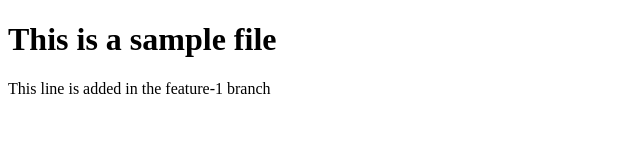
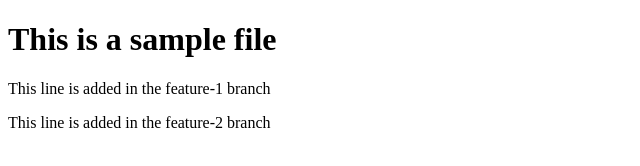
Before and after one commit to sripavan-dhruvsoft/GitDesktop-Test, a plain HTML site: page index.html in a window 1280 px wide. Shown: the whole page, without its empty margins (0-640 px from the left). Drawn offline with Linux system fonts and the light colour scheme.

Commit message:
added index file to the feature-2 branch

```diff
--- a/index.html
+++ b/index.html
@@ -9,5 +9,6 @@
 
     <h1>This  is a sample file </h1>
     <p>This line is added in the feature-1 branch</p>
+    <p>This line is added in the feature-2 branch </p>
 </body>
 </html>
```
